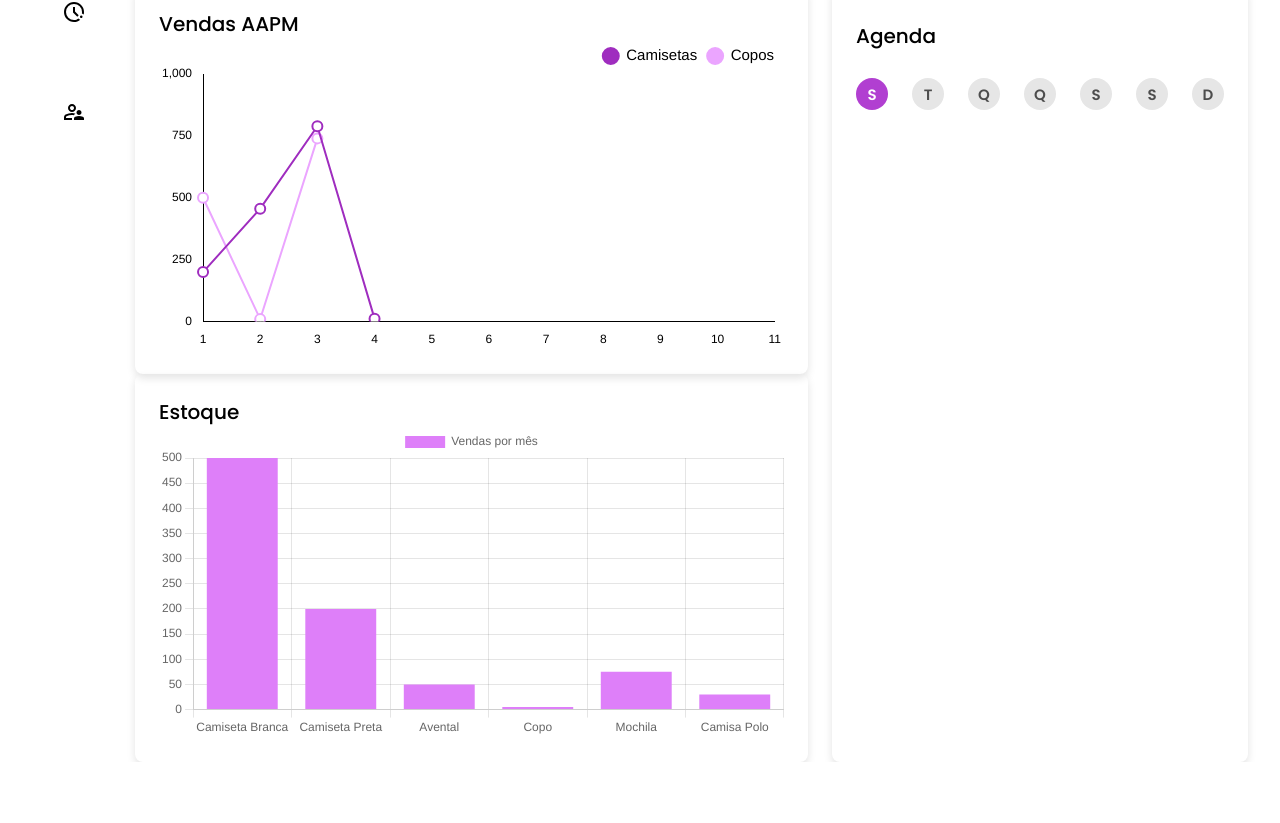
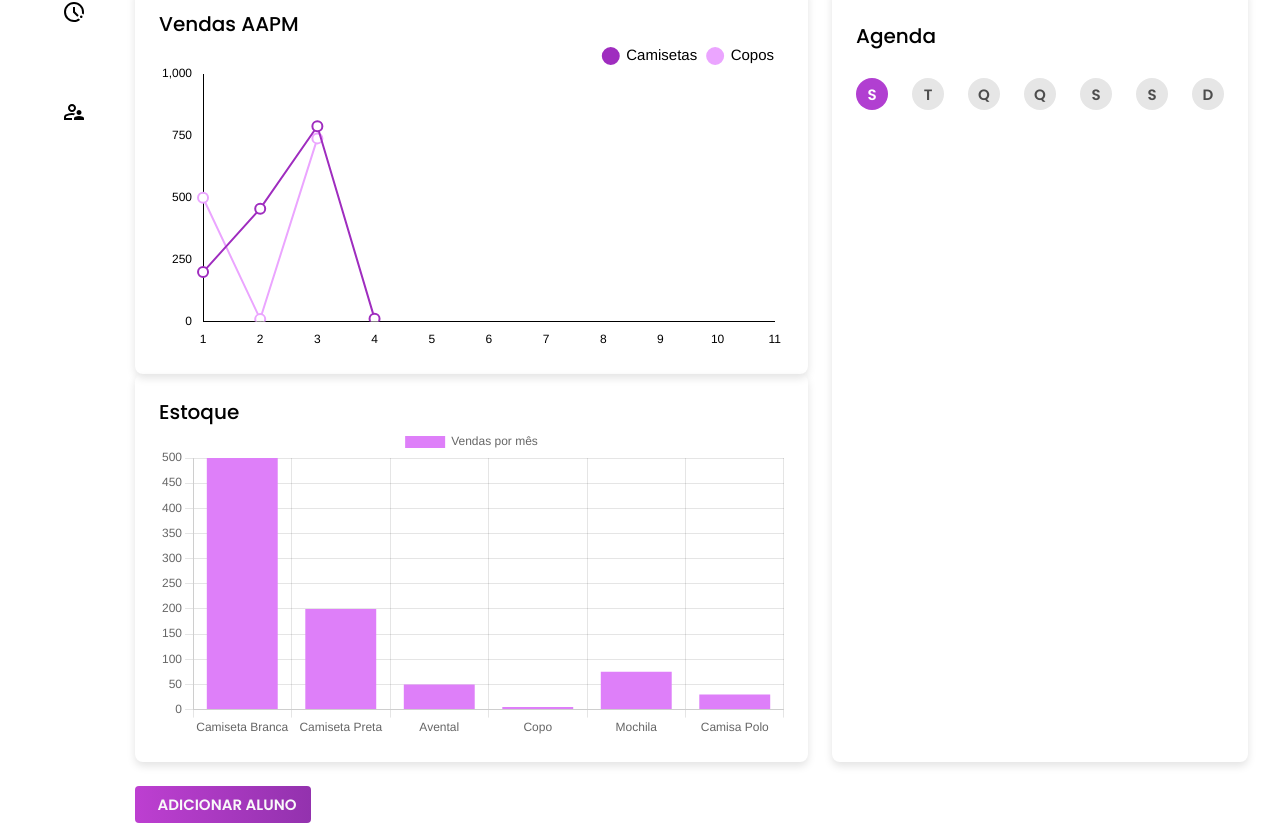
Before and after one commit to ryanNS3/PlanNexus-Front-End, a React (Vite) app: page / in a window 1280 px wide. Shown: the part 588-1411 px from the top of the page. Before the commit the page ends 1350 px from the top, so only its background shows below. Built offline with nearby package versions, Linux system fonts and the light colour scheme; no server answers; sample sign-in values are in the browser's storage.

Commit message:
feat: create Modal to add (POST) students

```diff
--- a/src/pages/Home/index.jsx
+++ b/src/pages/Home/index.jsx
@@ -5,6 +5,8 @@ import { Main } from "../../components/Main";
 import { SalesChart } from "../../components/SalesChart";
 import { Agenda } from "../../components/Agenda";
 import { Statistic } from "../../components/Statistic";
+import BasicModal from "../../components/Modal";
+import { AddStudent } from "../../components/AddStudent";
 
 export function Home() {
   return (
@@ -21,6 +23,11 @@ export function Home() {
             <Grafico />
           </div>
           <Agenda />
+
+          {/* Esse modal foi colocado na Home apenas para teste e será removido posteriormente */}
+          <BasicModal TextButton="Adicionar Aluno">
+            <AddStudent/>
+          </BasicModal>
         </div>
 
       </Main>
```
